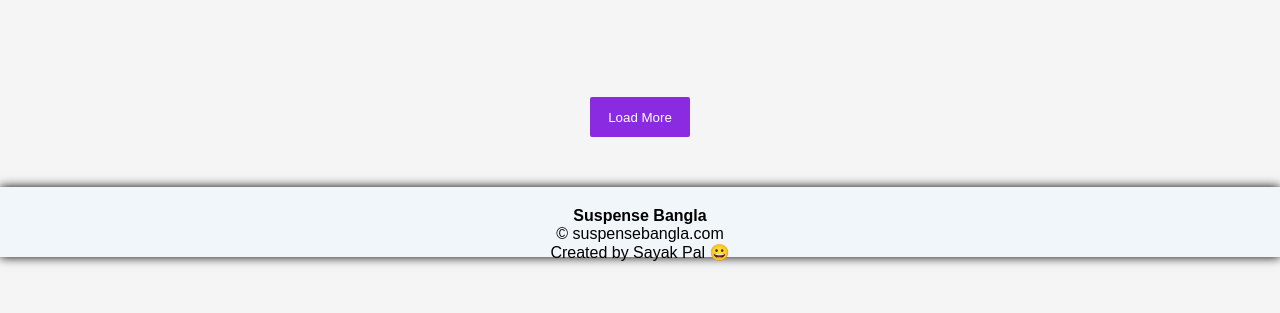
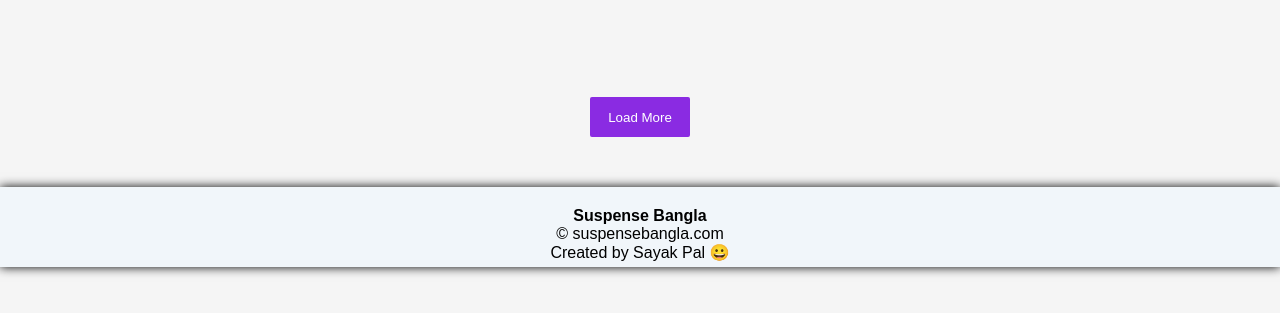
Before and after one commit to Spin1234/suspensebangla.github.io, a plain HTML site: page index.html in a window 1280 px wide. Shown: the part 161-474 px from the top of the page. Drawn offline with Linux system fonts and the light colour scheme; no server answers.

Commit message:
Update index.html

```diff
--- a/index.html
+++ b/index.html
@@ -129,7 +129,7 @@
       }
       .ftr{
         padding: 20px;
-        height: 70px;
+        height: 80px;
         background-color: #f1f6fa;
         box-shadow: 0 0 10px;
       }
@@ -193,7 +193,7 @@
       <center>
       <h4>Suspense Bangla</h4>
       <p>&copy; suspensebangla.com</p>
-      <p>Created by Sayak Pal 😀</p><br>
+      <p>Created by Sayak Pal 😀</p>
     </center>
     </footer>
 
```
